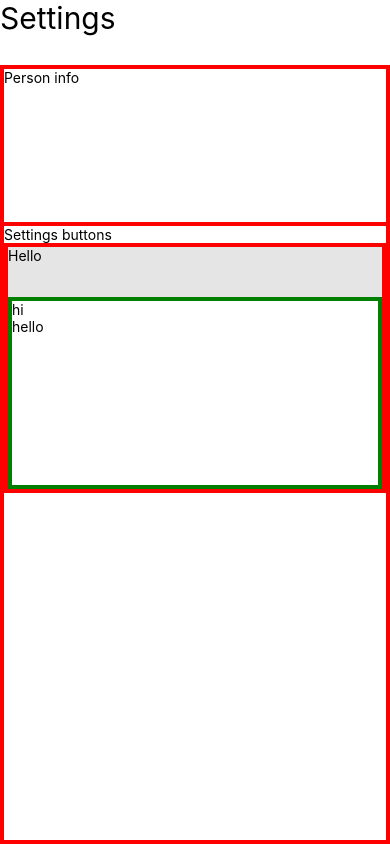
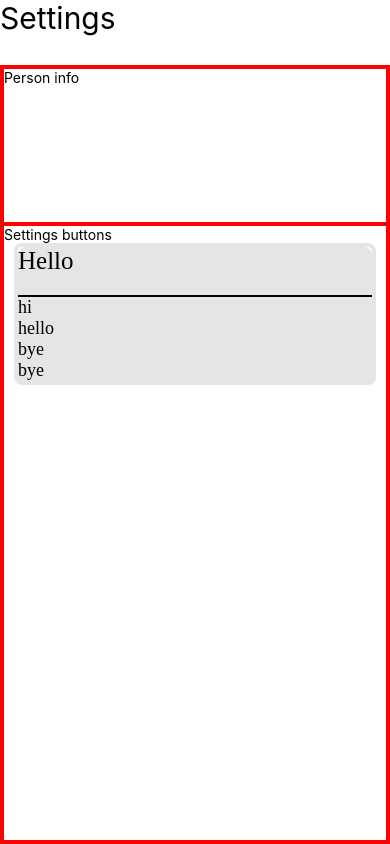
Before and after one commit to FF503/MobileApp, a React Native app: screen / in a window 390 px wide. Built offline with nearby package versions, Linux system fonts and the light colour scheme.

Commit message:
Styled Dropdown
wow

```diff
--- a/components/Dropdown.js
+++ b/components/Dropdown.js
@@ -1,11 +1,11 @@
-import {React,useState} from 'react'
-import {View,TouchableOpacity,Text,StyleSheet} from 'react-native'
+import {React,useState,} from 'react'
+import {View,TouchableOpacity,Text,StyleSheet, ScrollView,Dimensions} from 'react-native'
 const Dropdown = (props) => {
     const [state,setState] = useState(true)
     const [items,setItems] = useState(props.items)
     const header = props.header;
-    var currentState = state
-
+    var currentState = state;
+    var height = Dimensions.get('window').height;
     const changeState = () => {
         //setState(!currentState)
         currentState = !currentState
@@ -24,22 +24,27 @@ const Dropdown = (props) => {
     }*/
 
     return (
-        <View style={{flex:1,flexDirection:'column',borderColor:'red',borderWidth:4,minHeight:0,maxHeight:(currentState == true) ? 250 : 58}}>
+        <View style={{paddingHorizontal:10}}>
+            <View style={styles.containerStyle}>
                 <View style={styles.headerStyle}>
-            <TouchableOpacity onPress={()=>{changeState()}} style={{flex:1,maxHeight:50,flexDirection:'column'}}>
-                <View style={{flex:1}}><Text>{header}</Text></View>
+                <TouchableOpacity onPress={()=>{changeState()}} style={{flex:1,flexDirection:'column'}}>
+                    <View style={{}}><Text style={{fontSize:25,fontFamily:'Open-Sans',color:'#000000'}}>{header}</Text></View>
                 </TouchableOpacity>
+                <View style={{flex: 0.05, height: 1, backgroundColor: 'black'}} />
                 </View>
-            <View style={{flex:8,flexDirection:'column',borderColor:'green',borderWidth:4,maxHeight:200,display :(currentState == true) ? 'display': 'none'}}>
+                <ScrollView style={{display :(currentState == true) ? 'display': 'none',backgroundColor:'#e5e5e5',maxHeight: (currentState == true) ? height*0.1 : '%0'}}>
                     {items.map((item,idx) => {
                         return(
-                    <View key={idx}>
-                        <TouchableOpacity onPress={()=>{callCallback(item,idx)}}>
-                            <Text key={idx}>{item.value}</Text>
+                        <View key={idx} style={{flex:1,flexDirection:'row'}}>
+                            <TouchableOpacity onPress={()=>{callCallback(item,idx)}} style={{flex:9}}>
+                                <Text key={idx} style={{fontSize:18,fontFamily:'Open-Sans',color:'#000000'}}>{item.value}</Text>
                             </TouchableOpacity>
+                            <View style={{flex:1}}></View>
                         </View>
                         )
                     })}
+                </ScrollView>
+                <View style={{ flex: 1, justifyContent: 'flex-end' }} />
             </View>
         </View>
     )
@@ -50,7 +55,32 @@ const styles = StyleSheet.create({
         backgroundColor:'#e5e5e5',
         color:"#000000",
         minHeight:50,
+        //flexDirection:'column',
+        borderColor:'#e5e5e5',
+        borderTopLeftRadius: 8,
+        borderTopRightRadius: 8,
+        //flex:1
+        /*borderBottomLeftRadius: (currentState == true) ? 0 : 8,
+        borderBottomRightRadius: (currentState == true) ? 0 : 8,*/
+    },
+    containerStyle: {
+        backgroundColor:'#e5e5e5',
+        borderColor:'#e5e5e5',
+        borderRadius:8,
+        backgroundColor:'#11111',
+        //flex:1,
+        //flexDirection:'column',
+        borderWidth:4,
+        minHeight:58,
+        height:'auto',
+    },
+    dropdownStyle: {
+        backgroundColor:'#e5e5e5',
         flexDirection:'column',
+        borderColor:'#e5e5e5',
+        borderWidth:4,
+        maxHeight:'1%',
+        height:'auto',
     }
 })
 
--- a/pages/Settings.js
+++ b/pages/Settings.js
@@ -10,7 +10,7 @@ const customCallbackTest = (item,idx) => {
 
 const Settings = () => {
 
-    const itemsd =  [{value:'hi',key:1,callback:customCallbackTest},{value:'hello',key:2,callback:customCallbackTest}]
+    const itemsd =  [{value:'hi',key:1,callback:customCallbackTest},{value:'hello',key:2,callback:customCallbackTest},{value:'bye',key:3,callback:customCallbackTest},{value:'bye',key:4,callback:customCallbackTest},{value:'bye',key:5,callback:customCallbackTest},{value:'bye',key:6,callback:customCallbackTest}]
     return (
         <View style={{flex:1,flexDirection:'column'}}>
             <View style={{flex:1}}>
```
Lines whose indentation alone changed are shown as unchanged.
